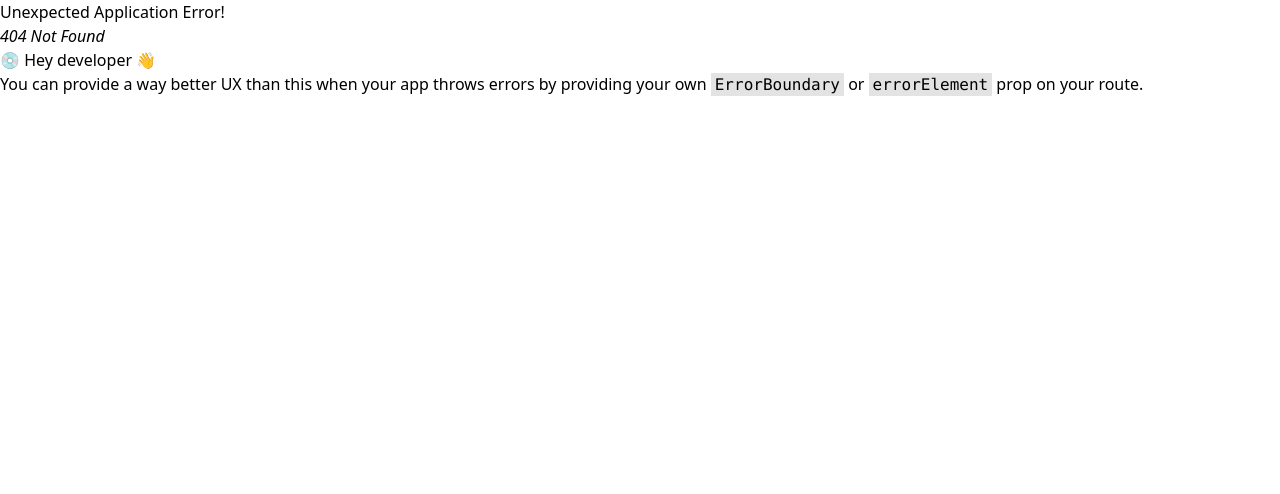
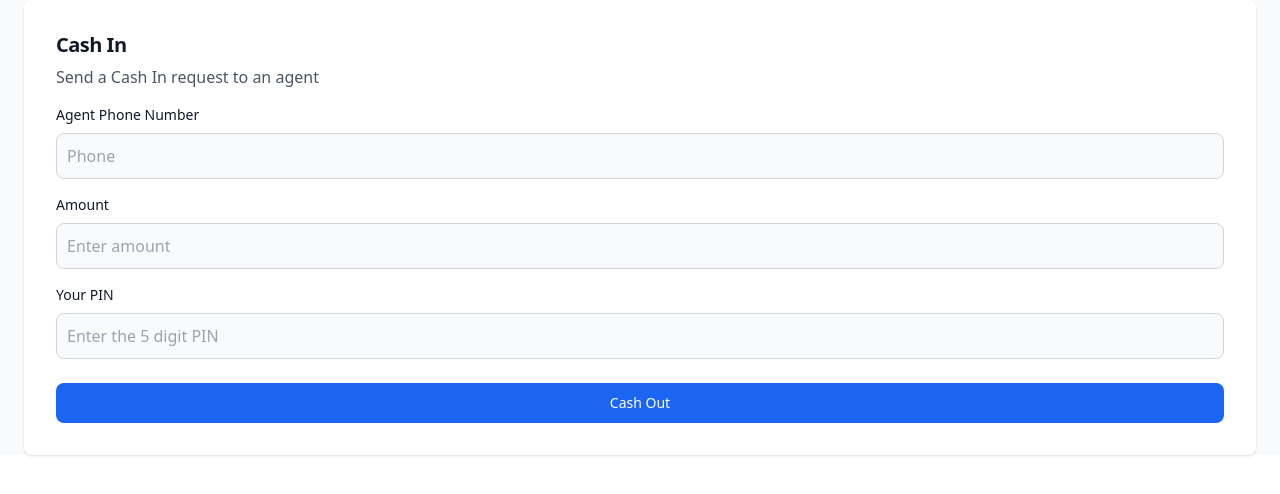
Before and after one commit to azmain-siam/PayPulse-Client, a React (Vite) app: page /cashin in a window 1280 px wide. Before the commit this address had no page. Shown: the top 494 px of the page. Built offline with nearby package versions, Linux system fonts and the light colour scheme.

Commit message:
Added some components

```diff
--- a/src/components/Sidebar.jsx
+++ b/src/components/Sidebar.jsx
@@ -94,8 +94,8 @@ const Sidebar = () => {
               </Link>
             </li>
             <li>
-              <a
-                href="#"
+              <Link
+                to={"/cashin"}
                 className="flex items-center p-2 text-gray-900 rounded-lg hover:bg-gray-100 group"
               >
                 <svg
@@ -107,8 +107,8 @@ const Sidebar = () => {
                 >
                   <path d="M14 2a3.963 3.963 0 0 0-1.4.267 6.439 6.439 0 0 1-1.331 6.638A4 4 0 1 0 14 2Zm1 9h-1.264A6.957 6.957 0 0 1 15 15v2a2.97 2.97 0 0 1-.184 1H19a1 1 0 0 0 1-1v-1a5.006 5.006 0 0 0-5-5ZM6.5 9a4.5 4.5 0 1 0 0-9 4.5 4.5 0 0 0 0 9ZM8 10H5a5.006 5.006 0 0 0-5 5v2a1 1 0 0 0 1 1h11a1 1 0 0 0 1-1v-2a5.006 5.006 0 0 0-5-5Z" />
                 </svg>
-                <span className="flex-1 ms-3 whitespace-nowrap">Users</span>
-              </a>
+                <span className="flex-1 ms-3 whitespace-nowrap">Cash In</span>
+              </Link>
             </li>
             <li>
               <a
--- /dev/null
+++ b/src/pages/CashIn.jsx
@@ -0,0 +1,124 @@
+import { useState } from "react";
+import useAxiosSecure from "../hooks/axiosSecure";
+import useContextProvider from "../hooks/useContextProvider";
+import toast from "react-hot-toast";
+
+const CashIn = () => {
+  const axiosSecure = useAxiosSecure();
+  const [error, setError] = useState("");
+  const { user } = useContextProvider();
+  console.log(user);
+
+  const handleSendRequest = async (e) => {
+    e.preventDefault();
+    const form = e.target;
+    const agent_number = form.agent_number.value;
+    const send_amount = parseInt(form.send_amount.value);
+    const pin = form.pin.value;
+    const sendingData = { agent_number, send_amount, pin, user };
+
+    try {
+      const res = await axiosSecure.post("/requests", sendingData);
+      console.log(res);
+      // if (res.status === 200) {
+      //   setError(res.data);
+      // }
+      if (res?.data.insertedId) {
+        form.reset();
+        setError("");
+        toast.success("Request sent to the agent!");
+      }
+    } catch (error) {
+      // setError(error.response.data);
+      console.log(error);
+    }
+  };
+  return (
+    <div>
+      <section className="bg-gray-50">
+        <div className="flex flex-col items-center justify-center px-6 py-8 mx-auto md:h-screen lg:py-0">
+          <div className="w-full bg-white rounded-lg shadow md:mt-0 sm:max-w-md xl:p-0">
+            <div className="p-6 space-y-4 md:space-y-6 sm:p-8">
+              <div className="space-y-2">
+                <h1 className="text-xl font-bold leading-tight tracking-tight text-gray-900 md:text-2xl">
+                  Cash In
+                </h1>
+                <p className=" text-gray-600">
+                  Send a Cash In request to an agent
+                </p>
+              </div>
+
+              <form onSubmit={handleSendRequest} className="" action="#">
+                <div className="space-y-4 md:space-y-6">
+                  <div>
+                    <label
+                      htmlFor="email"
+                      className="block mb-2 text-sm font-medium text-gray-900"
+                    >
+                      Agent Phone Number
+                    </label>
+                    <input
+                      type="text"
+                      name="agent_number"
+                      className="bg-gray-50 border border-gray-300 text-gray-900 rounded-lg focus:ring-primary-600 focus:border-primary-600 block w-full p-2.5"
+                      placeholder="Phone"
+                      required=""
+                    />
+                  </div>
+                  <div>
+                    <label
+                      htmlFor="amount"
+                      className="block mb-2 text-sm font-medium text-gray-900"
+                    >
+                      Amount
+                    </label>
+                    <input
+                      // onChange={handleTotalFee}
+                      type="number"
+                      name="send_amount"
+                      className="bg-gray-50 border border-gray-300 text-gray-900 rounded-lg focus:ring-primary-600 focus:border-primary-600 block w-full p-2.5"
+                      placeholder="Enter amount"
+                      required=""
+                    />
+                  </div>
+                  <div>
+                    <label
+                      htmlFor="pin"
+                      className="block mb-2 text-sm font-medium text-gray-900"
+                    >
+                      Your PIN
+                    </label>
+                    <input
+                      type="password"
+                      name="pin"
+                      id="password"
+                      placeholder="Enter the 5 digit PIN"
+                      maxLength={5}
+                      className="bg-gray-50 border border-gray-300 text-gray-900 rounded-lg focus:ring-primary-600 focus:border-primary-600 block w-full p-2.5 "
+                      required=""
+                    />
+                    {/* {error && (
+                      <p className="text-red-600 text-sm mt-2">{error}</p>
+                    )} */}
+                  </div>
+                </div>
+                {/* <div className="space-y-2 my-5 text-sm font-medium">
+                  <h1 className="">Fee: {fee}</h1>
+                  <h1 className="">Total Amount: {total + fee}</h1>
+                </div> */}
+                <button
+                  type="submit"
+                  className="w-full text-white mt-6 bg-blue-600 hover:bg-blue-700 focus:ring-4 focus:outline-none focus:ring-primary-300 font-medium rounded-lg text-sm px-5 py-2.5 text-center"
+                >
+                  Cash Out
+                </button>
+              </form>
+            </div>
+          </div>
+        </div>
+      </section>
+    </div>
+  );
+};
+
+export default CashIn;
--- a/src/routes/Routes.jsx
+++ b/src/routes/Routes.jsx
@@ -5,6 +5,7 @@ import Login from "../pages/Login";
 import Register from "../pages/Register";
 import SendMoney from "../pages/SendMoney";
 import CashOut from "../pages/CashOut";
+import CashIn from "../pages/CashIn";
 
 const router = createBrowserRouter([
   {
@@ -23,6 +24,10 @@ const router = createBrowserRouter([
         path: "/cashout",
         element: <CashOut />,
       },
+      {
+        path: "/cashin",
+        element: <CashIn />,
+      },
     ],
   },
   {
```
